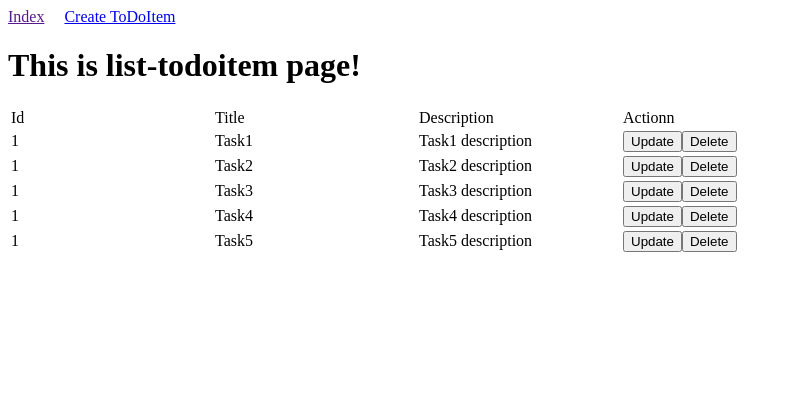
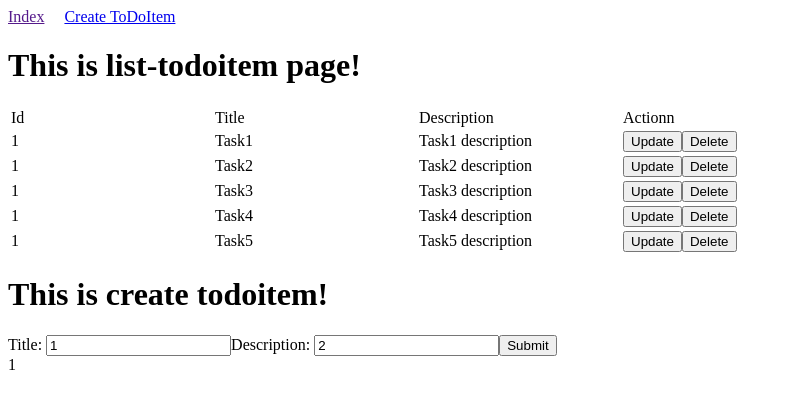
Before and after one commit to TWS-Agile-Full-Stack-Bootcamp/ToDoService, an Angular app in the folder ToDoFrontEnd/: page / in a window 1280 px wide. Shown: the top 408 px of the page, without its empty margins (0-792 px from the left). Built offline with nearby package versions, Linux system fonts and the light colour scheme.

Commit message:
feat: create todo item

```diff
--- a/ToDoFrontEnd/src/app/app.component.html
+++ b/ToDoFrontEnd/src/app/app.component.html
@@ -4,3 +4,5 @@
 </div>
 
 <app-list-todoitem></app-list-todoitem>
+
+<app-create-todoitem></app-create-todoitem>
--- a/ToDoFrontEnd/src/app/app.module.ts
+++ b/ToDoFrontEnd/src/app/app.module.ts
@@ -7,6 +7,7 @@ import { CreateTodoitemComponent } from './create-todoitem/create-todoitem.compo
 import { ListTodoitemComponent } from './list-todoitem/list-todoitem.component';
 import { UpdateTodoitemComponent } from './update-todoitem/update-todoitem.component';
 import { TodoitemDetailComponent } from './todoitem-detail/todoitem-detail.component';
+import { FormsModule } from '@angular/forms';
 
 @NgModule({
   declarations: [
@@ -14,11 +15,12 @@ import { TodoitemDetailComponent } from './todoitem-detail/todoitem-detail.compo
     CreateTodoitemComponent,
     ListTodoitemComponent,
     UpdateTodoitemComponent,
-    TodoitemDetailComponent
+    TodoitemDetailComponent,
   ],
   imports: [
     BrowserModule,
-    AppRoutingModule
+    AppRoutingModule,
+    FormsModule,
   ],
   providers: [],
   bootstrap: [AppComponent]
--- a/ToDoFrontEnd/src/app/create-todoitem/create-todoitem.component.html
+++ b/ToDoFrontEnd/src/app/create-todoitem/create-todoitem.component.html
@@ -1 +1,10 @@
-<p>create-todoitem works!</p>
+<h1>This is create todoitem!</h1>
+<form (ngSubmit)="createToDoItem()">
+    <label>Title: </label><input type="text" name="title" [(ngModel)]="toDoItem.title">
+    <label>Description: </label><input type="text" name="description" [(ngModel)]="toDoItem.description">
+    <button type="submit">Submit</button>
+</form>
+
+<label>
+    {{toDoItem.title}}
+</label>
--- a/ToDoFrontEnd/src/app/create-todoitem/create-todoitem.component.ts
+++ b/ToDoFrontEnd/src/app/create-todoitem/create-todoitem.component.ts
@@ -1,4 +1,6 @@
 import { Component, OnInit } from '@angular/core';
+import { ToDoItem } from '../model/ToDoItem';
+import { TodoService } from '../service/todo.service';
 
 @Component({
   selector: 'app-create-todoitem',
@@ -7,9 +9,18 @@ import { Component, OnInit } from '@angular/core';
 })
 export class CreateTodoitemComponent implements OnInit {
 
-  constructor() { }
+  constructor(private todoService: TodoService) {
+    this.toDoItem = new ToDoItem(0, "1", "2", false);
+  }
+
+  public toDoItem: ToDoItem;
 
   ngOnInit(): void {
   }
 
+  public createToDoItem(): void {
+    this.todoService.Create(this.toDoItem);
+
+  }
+
 }
--- a/ToDoFrontEnd/src/app/service/todo.service.ts
+++ b/ToDoFrontEnd/src/app/service/todo.service.ts
@@ -19,4 +19,8 @@ export class TodoService {
   public get ToDoItems(): Array<ToDoItem> {
     return this.todoItems;
   }
+
+  public Create(todoItem: ToDoItem){
+    this.todoItems.push(todoItem);
+  }
 }
```
